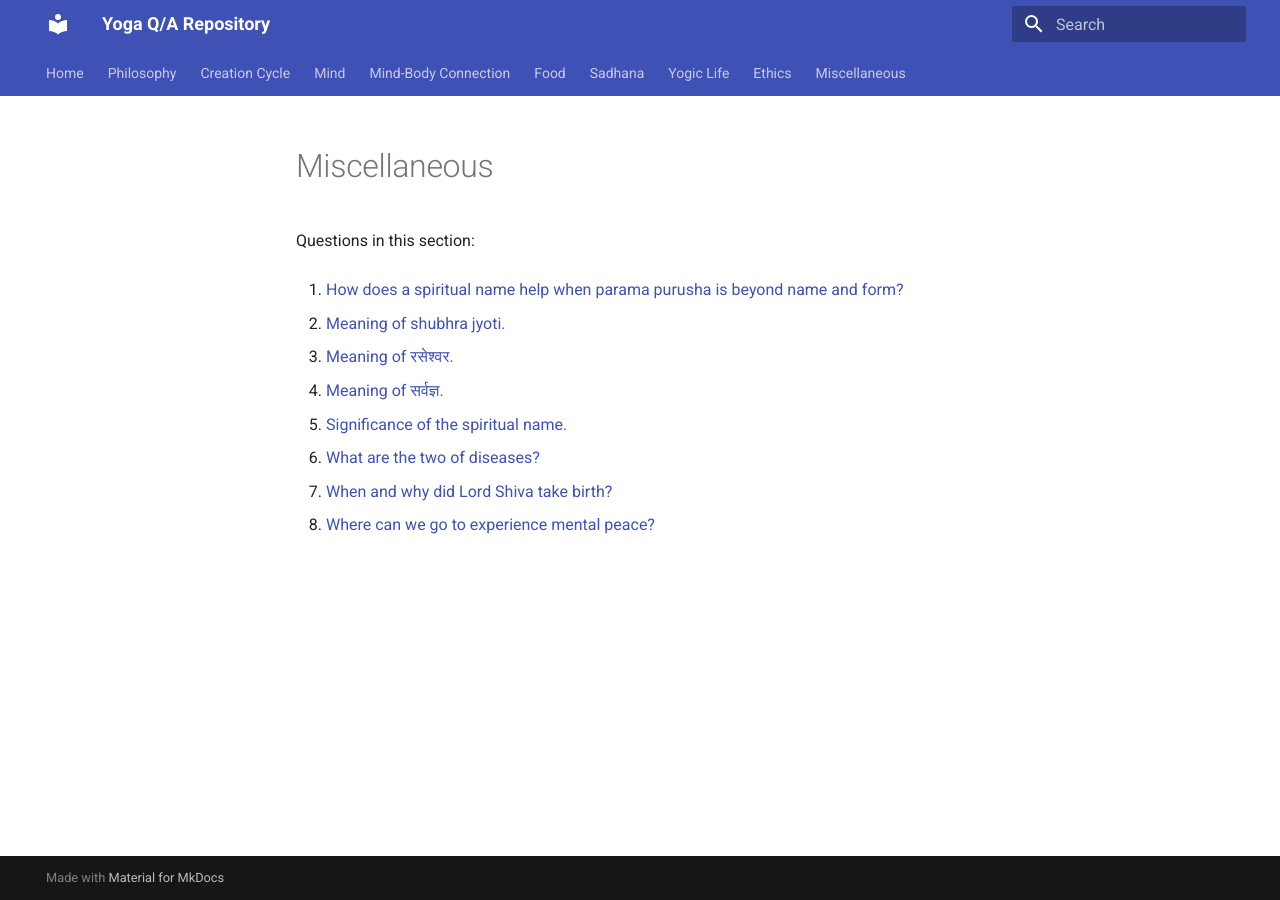
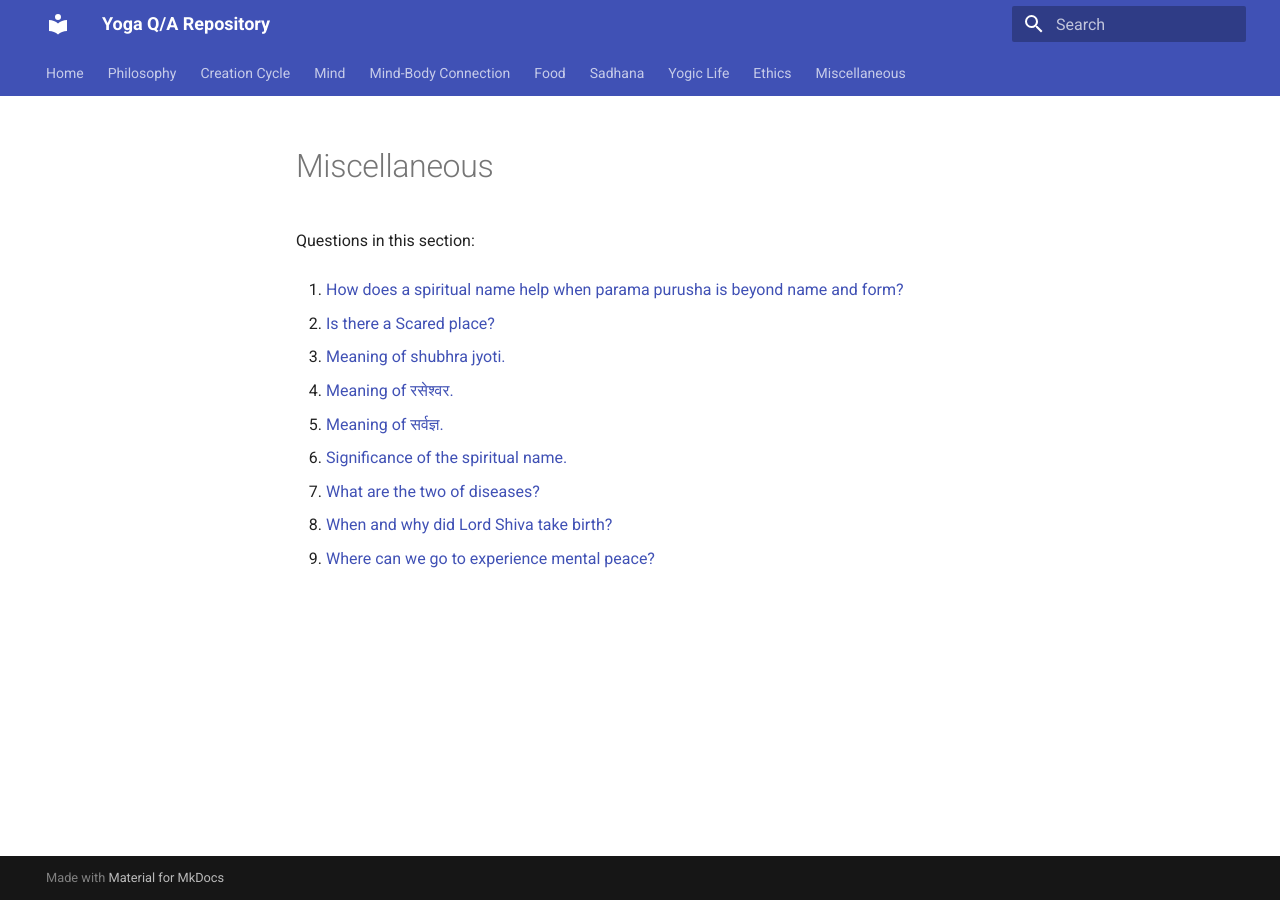
Before and after one commit to yogiclife/yoga-qa, an MkDocs documentation site: the page built from docs/miscellaneous/README.md, in a window 1280 px wide. Built offline with MkDocs 1.6.1 and Material for MkDocs 9.7.7, drawn with Linux system fonts in a browser that asks for light colours.

Commit message:
Update topic indices [skip ci]

```diff
--- a/docs/miscellaneous/README.md
+++ b/docs/miscellaneous/README.md
@@ -4,16 +4,18 @@ Questions in this section:
 
 1. [How does a spiritual name help when parama purusha is beyond name and form?](how-does-a-spiritual-name-help-when-parama-purusha-is-beyond-name-and-form-20260628-133809.md)
 
-2. [Meaning of shubhra jyoti.](meaning-of-shubhra-jyoti-20260628-133431.md)
+2. [Is there a Scared place?](is-there-a-scared-place-20260629-081134.md)
 
-3. [Meaning of रसेश्वर.](meaning-of-20260628-134341.md)
+3. [Meaning of shubhra jyoti.](meaning-of-shubhra-jyoti-20260628-133431.md)
 
-4. [Meaning of सर्वज्ञ.](meaning-of-20260628-134144.md)
+4. [Meaning of रसेश्वर.](meaning-of-20260628-134341.md)
 
-5. [Significance of the spiritual name.](significance-of-the-spiritual-name-20260628-125349.md)
+5. [Meaning of सर्वज्ञ.](meaning-of-20260628-134144.md)
 
-6. [What are the two of diseases?](what-are-the-two-of-diseases-20260628-113916.md)
+6. [Significance of the spiritual name.](significance-of-the-spiritual-name-20260628-125349.md)
 
-7. [When and why did Lord Shiva take birth?](when-and-why-did-lord-shiva-take-birth-20260628-123237.md)
+7. [What are the two of diseases?](what-are-the-two-of-diseases-20260628-113916.md)
 
-8. [Where can we go to experience mental peace?](where-can-we-go-to-experience-mental-peace-20260628-115928.md)
+8. [When and why did Lord Shiva take birth?](when-and-why-did-lord-shiva-take-birth-20260628-123237.md)
+
+9. [Where can we go to experience mental peace?](where-can-we-go-to-experience-mental-peace-20260628-115928.md)
```
